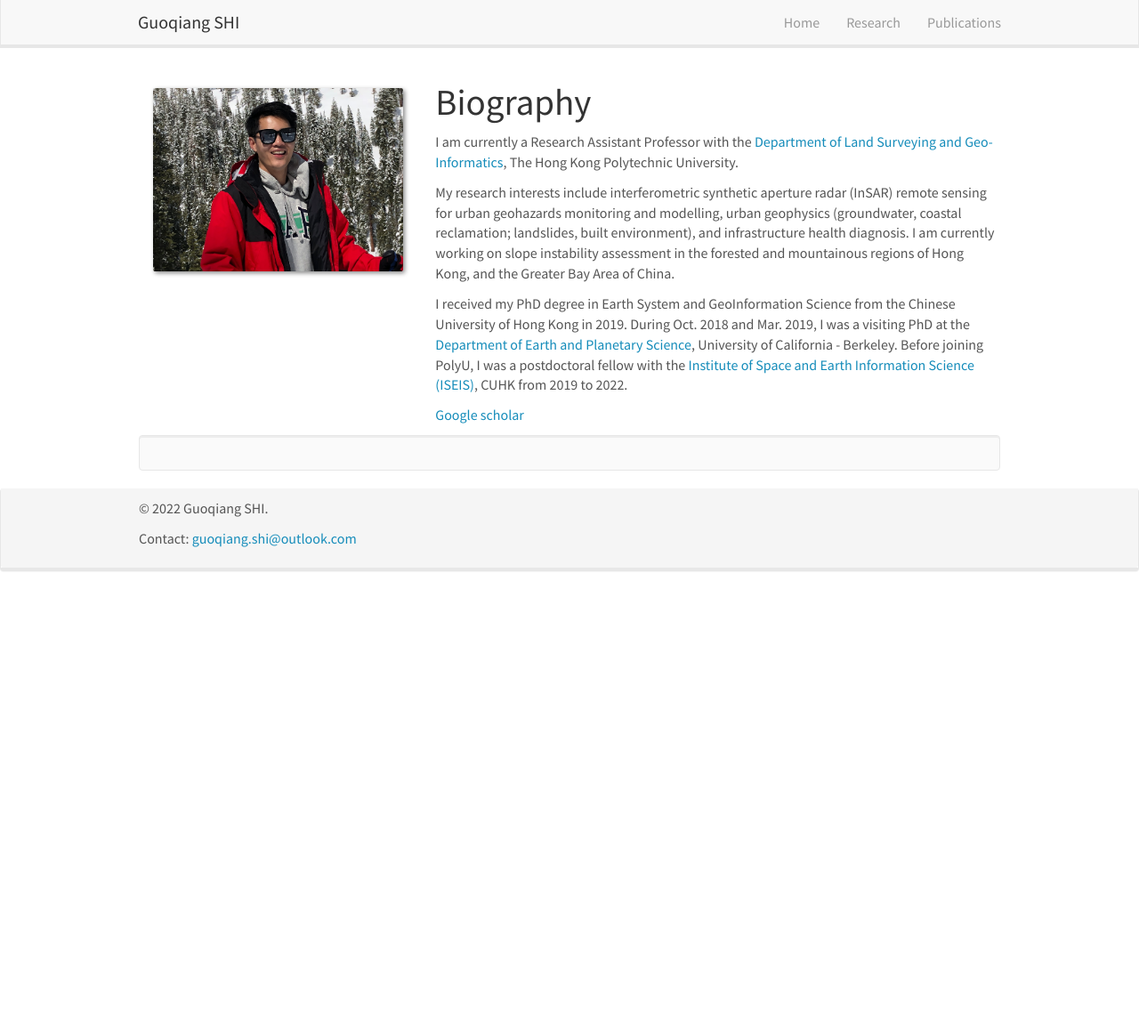
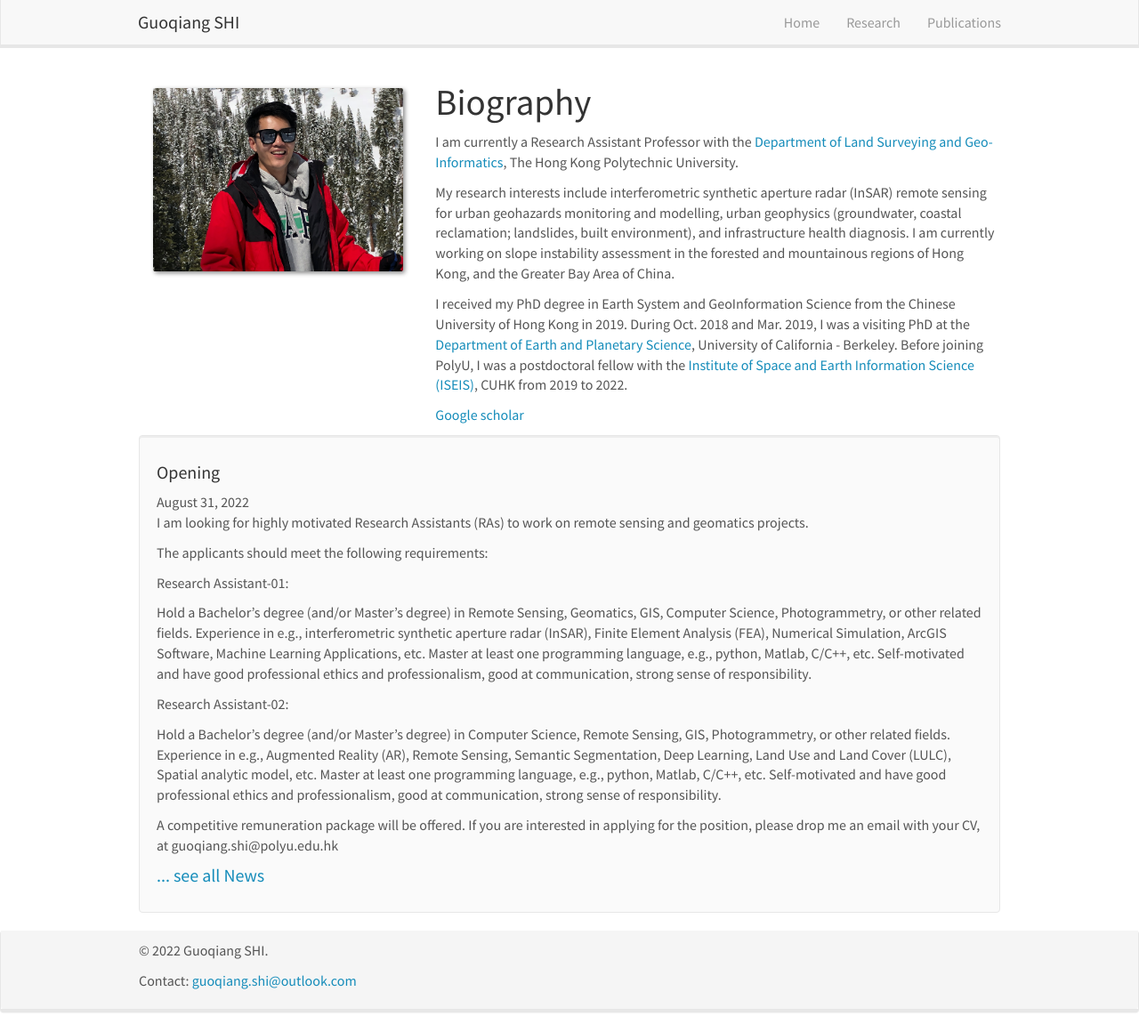
Before and after one commit to guoqiangshi/guoqiangshi.github.io, a Jekyll site: the page index.html, which Jekyll copies as it is, in a window 1280 px wide and 1160 px high. Shown: the whole window at 89% size. Built offline with Jekyll 4.4.1, drawn with Linux system fonts in a browser that asks for light colours; nearby versions of some CDN libraries; library files that are not in the unit come from our copies.

Commit message:
Update index.html

```diff
--- a/index.html
+++ b/index.html
@@ -78,7 +78,30 @@
   <div id="newsid" class="col-sm-12" >
 
 <div class="well">
+<h4>Opening</h4>
 
+
+ August 31, 2022
+<p>I am looking for highly motivated Research Assistants (RAs) to work on remote sensing and geomatics projects.</p>
+<p>The applicants should meet the following requirements:</p>
+<p>Research Assistant-01:</p>
+<p>Hold a Bachelor’s degree (and/or Master’s degree) in Remote Sensing, Geomatics, GIS, Computer Science, Photogrammetry, or other related fields.
+Experience in e.g., interferometric synthetic aperture radar (InSAR), Finite Element Analysis (FEA), Numerical Simulation, ArcGIS Software, Machine Learning Applications, etc.
+Master at least one programming language, e.g., python, Matlab, C/C++, etc.
+Self-motivated and have good professional ethics and professionalism, good at communication, strong sense of responsibility. </p>
+
+<p>Research Assistant-02:</p>
+<p>Hold a Bachelor’s degree (and/or Master’s degree) in Computer Science, Remote Sensing, GIS, Photogrammetry, or other related fields.
+Experience in e.g., Augmented Reality (AR), Remote Sensing, Semantic Segmentation, Deep Learning, Land Use and Land Cover (LULC), Spatial analytic model, etc.
+Master at least one programming language, e.g., python, Matlab, C/C++, etc.
+Self-motivated and have good professional ethics and professionalism, good at communication, strong sense of responsibility. </p>
+
+<p>A competitive remuneration package will be offered. If you are interested in applying for the position, please drop me an email with your CV, at guoqiang.shi@polyu.edu.hk  </p>
+
+
+
+
+<h4><a href="/allnews.html">... see all News</a></h4>
 
     </div>
 
```
